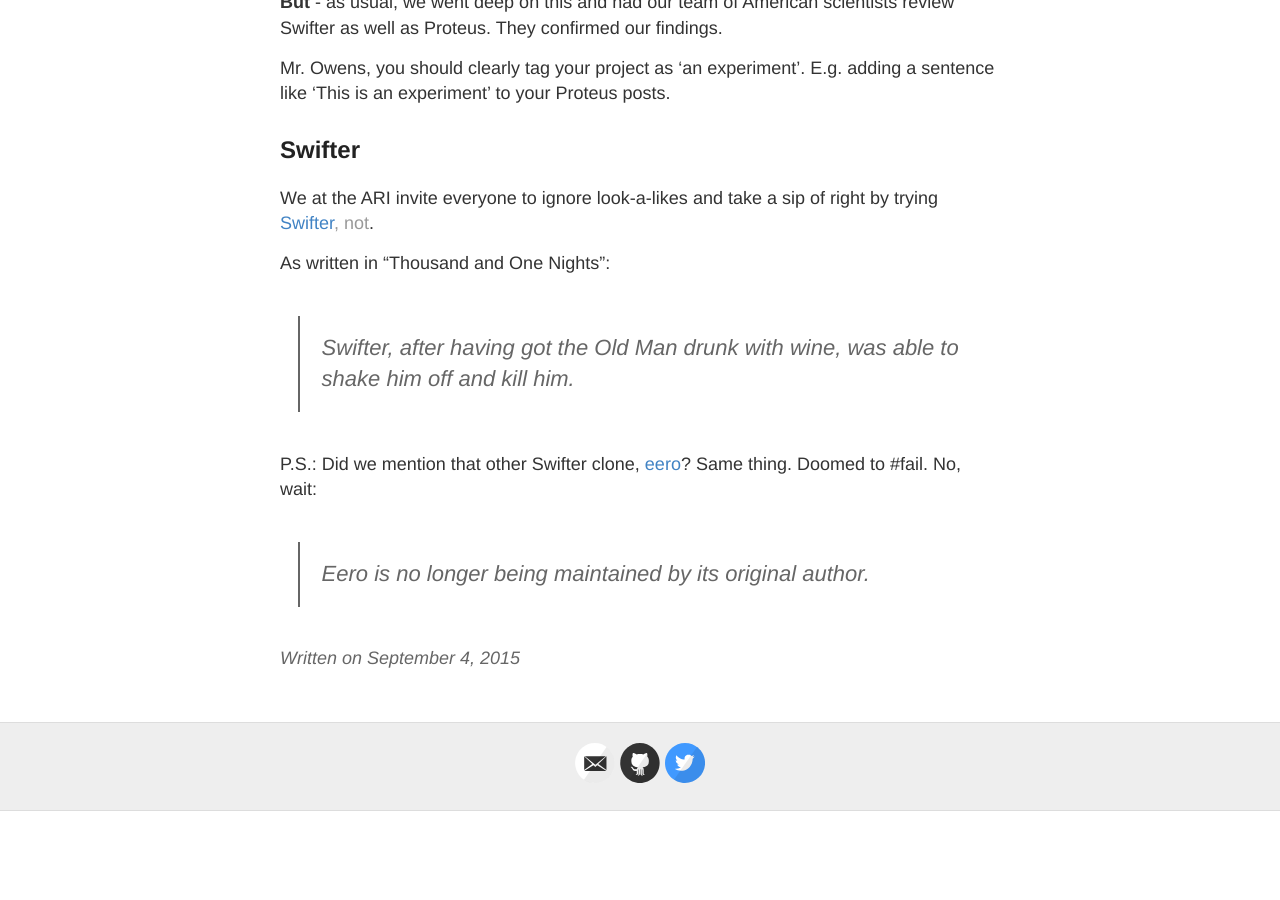
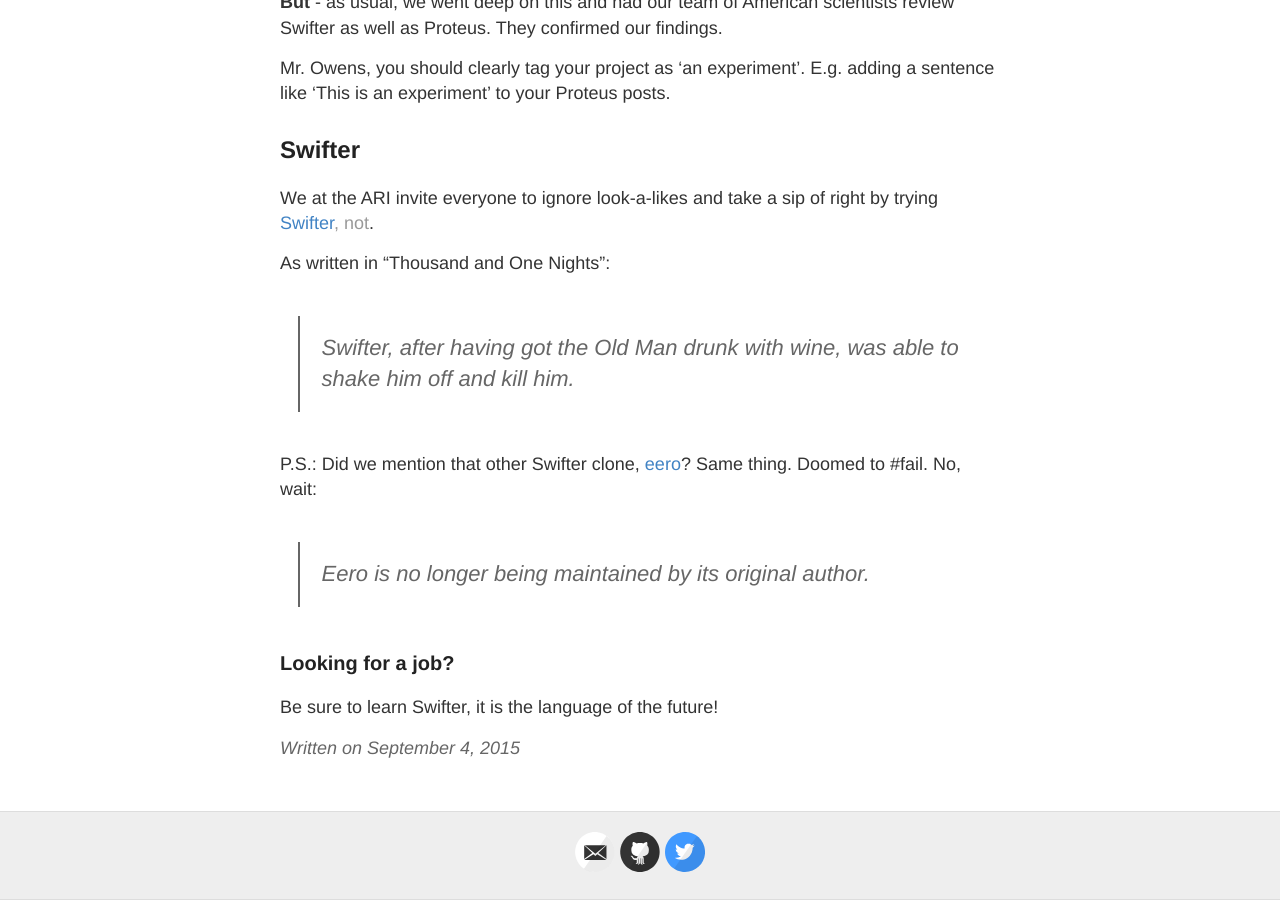
Before and after one commit to AlwaysRightInstitute/alwaysrightinstitute.github.io, a Jekyll site: the page built from _posts/2015-09-04-proteus.md, in a window 1280 px wide and 900 px high, scrolled down 2048 px. Built offline with Jekyll 4.4.1, drawn with Linux system fonts in a browser that asks for light colours; Markdown is read by kramdown in place of the engine named in the settings; before the commit the page ends 2859 px from its top, so only the background shows below that.

Commit message:
Job posting.

```diff
--- a/_posts/2015-09-04-proteus.md
+++ b/_posts/2015-09-04-proteus.md
@@ -91,3 +91,7 @@
 No, wait:
 
 > Eero is no longer being maintained by its original author.
+
+### Looking for a job?
+
+Be sure to learn Swifter, it is the language of the future!
```
